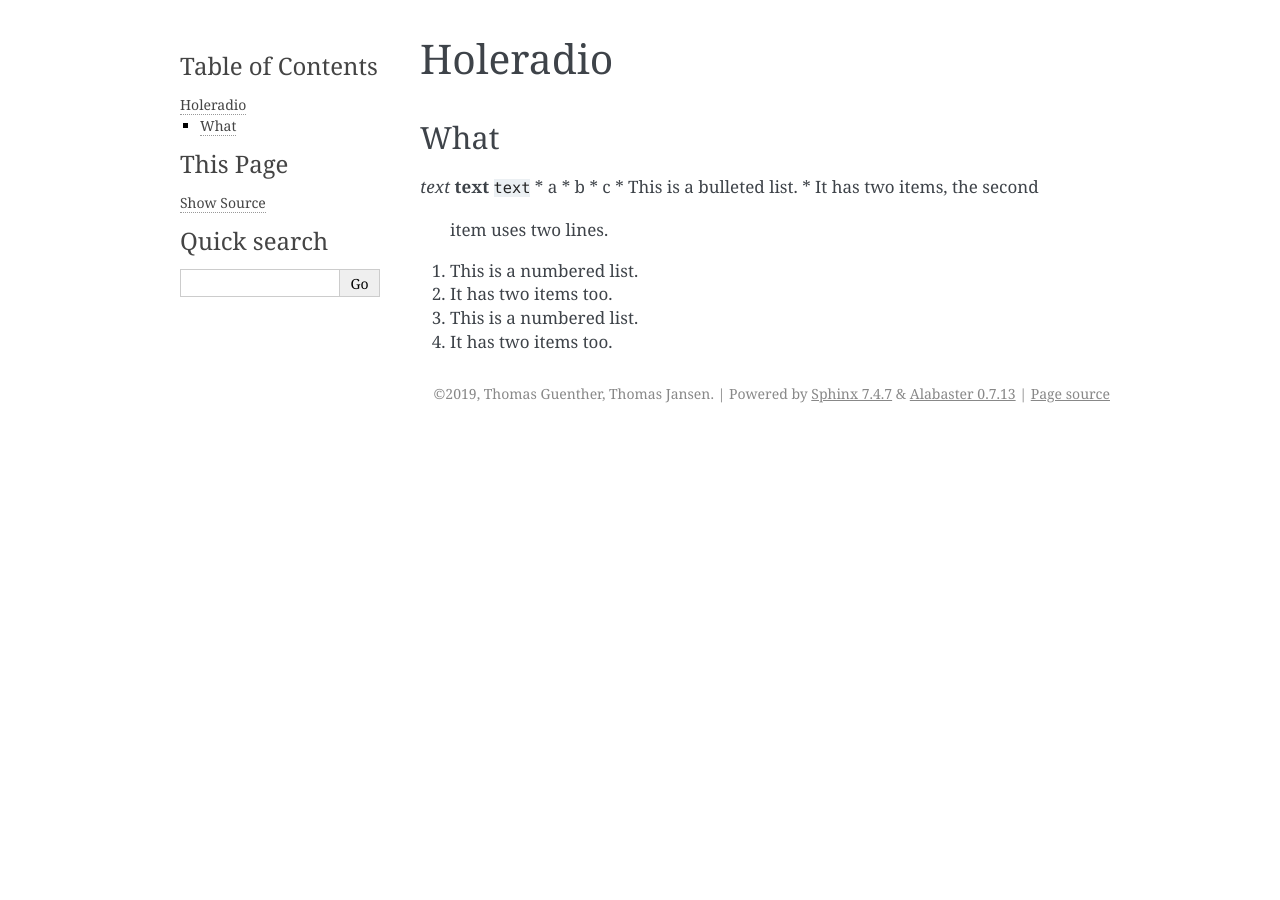
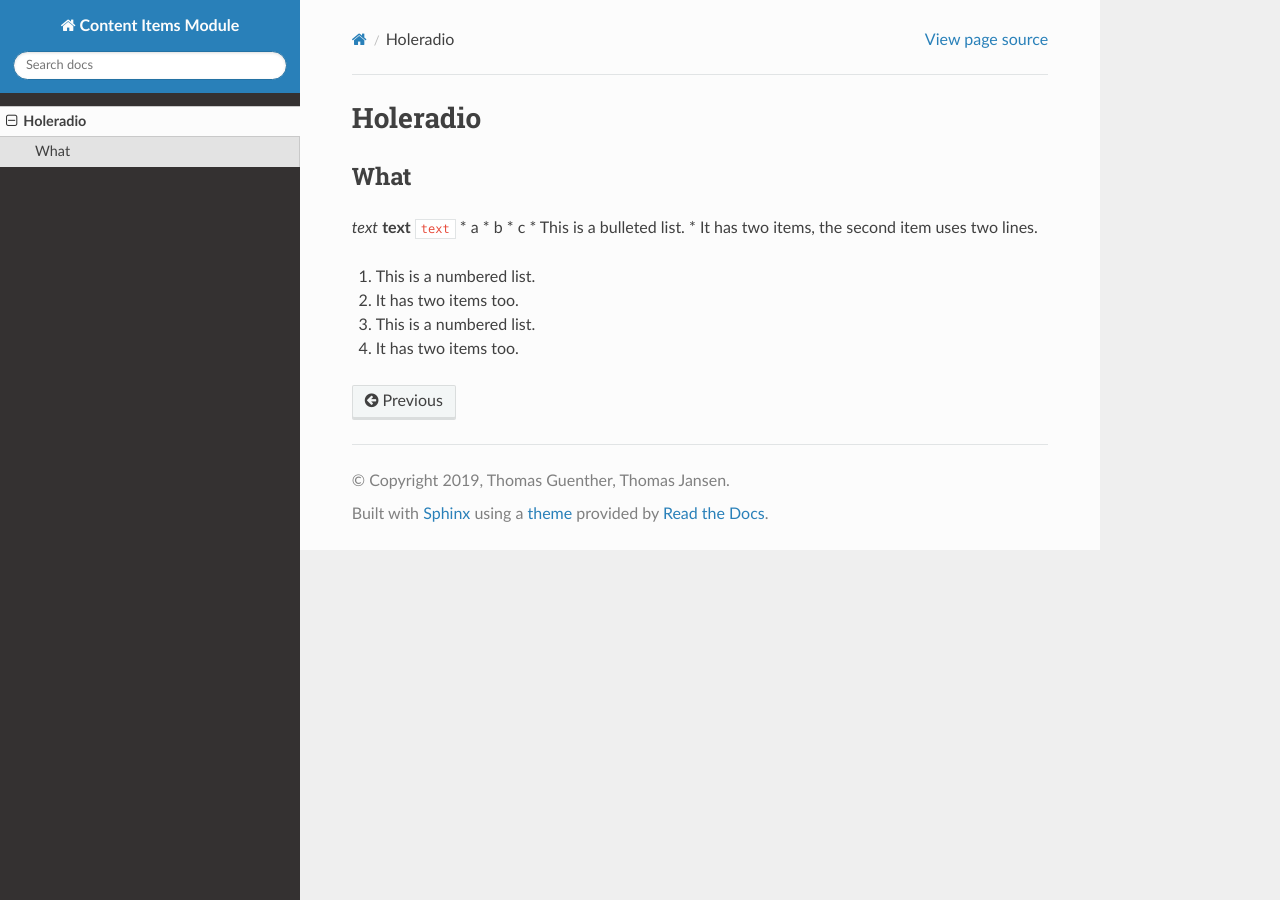
Before and after one commit to hnm/ci, a Sphinx documentation site: the page built from docs/test.rst, in a window 1280 px wide. Built offline with Sphinx 7.4.7 and the Read the Docs theme 2.0.0, drawn with Linux system fonts in a browser that asks for light colours.

Commit message:
holeradio

```diff
--- a/docs/conf.py
+++ b/docs/conf.py
@@ -74,7 +74,7 @@ pygments_style = None
 # The theme to use for HTML and HTML Help pages.  See the documentation for
 # a list of builtin themes.
 #
-html_theme = 'alabaster'
+html_theme = 'sphinx_rtd_theme'
 
 # Theme options are theme-specific and customize the look and feel of a theme
 # further.  For a list of options available for each theme, see the
--- a/docs/test.rst
+++ b/docs/test.rst
@@ -12,8 +12,7 @@ What
 * b
 * c
 * This is a bulleted list.
-* It has two items, the second
-  item uses two lines.
+* It has two items, the second item uses two lines.
 
 1. This is a numbered list.
 2. It has two items too.
```
